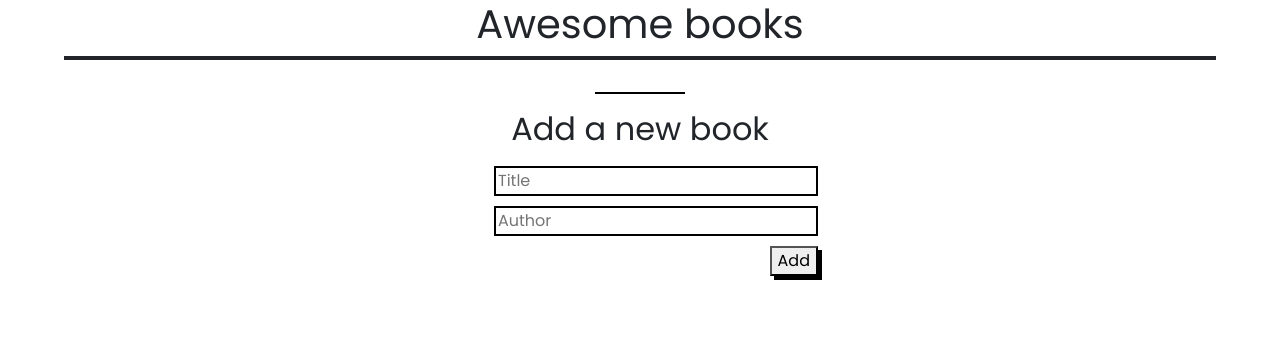
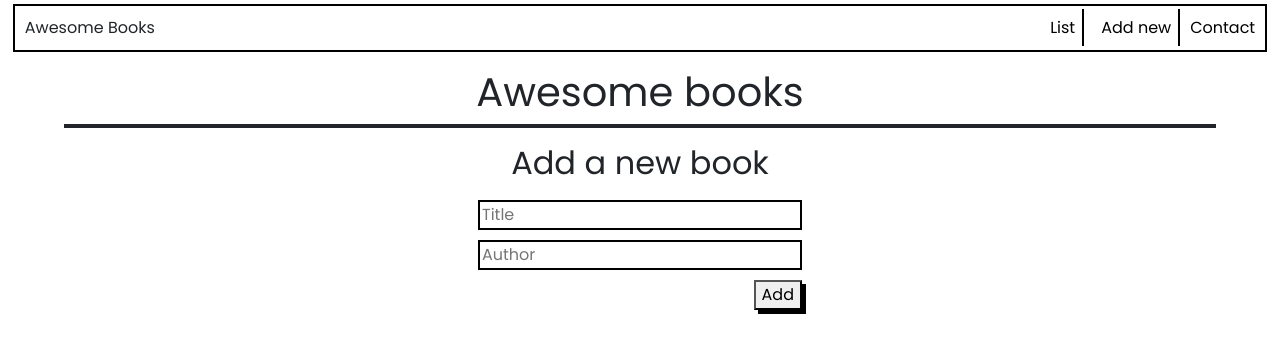
Before and after one commit to MeqdamAlqudah/Awesome-books, a website with bundled scripts: page index.html in a window 1280 px wide. Built offline with nearby package versions, Linux system fonts and the light colour scheme.

Commit message:
Style the menu

```diff
--- a/index.html
+++ b/index.html
@@ -13,9 +13,26 @@
     <title>Document</title>
   </head>
   <body>
+    <header>
+      <ul id="menu-list">
+        <li>Awesome Books</li>
+        <li>
+          <a class="first-two">List</a>
+        </li>
+        <li>
+          <a class="first-two">Add new</a>
+        </li>
+        <li>
+          <a>Contact</a>
+        </li>
+      </ul>
+      <p class="date-and-time"></p>
+    </header>
+    <section id="book-list-section" >
       <h1 class="display-6">Awesome books</h1>
       <ul id="book-list"></ul>
-    <hr class="add-book-hr">
+    </section>
+    <section id="add-book-section">
       <h2>Add a new book</h2>
       <ul id="add-list">
         <li>
@@ -28,6 +45,14 @@
           <button id="add-button" type="button">Add</button>
         </li>
       </ul>
+    </section>
+    <section id="contact-info-section">
+
+    </section>
+    <footer>
+
+    </footer>
     <script type="module" src="./js/index.js"></script>
+    <script src="https://moment.github.io/luxon/global/luxon.js"></script>
   </body>
 </html>
--- a/style.css
+++ b/style.css
@@ -17,6 +17,7 @@ body {
   display: flex;
   flex-direction: column;
   align-items: flex-end;
+  padding: 0;
 }
 
 #add-list li {
@@ -67,3 +68,33 @@ body {
 #add-button {
   box-shadow: 4px 4px;
 }
+
+section {
+  width: 100vw;
+  display: flex;
+  flex-direction: column;
+  align-items: center;
+}
+
+#menu-list {
+  display: flex;
+  width: 98vw;
+  padding: 10px;
+  border: 2px solid black;
+  gap: 10px;
+  margin: 4px;
+}
+
+#menu-list li:first-child {
+  margin-right: auto;
+}
+
+#menu-list a {
+  text-decoration: none;
+  color: black;
+}
+
+.first-two {
+  border-right: 2px solid black;
+  padding: 7px;
+}
```
Lines whose indentation alone changed are shown as unchanged.
